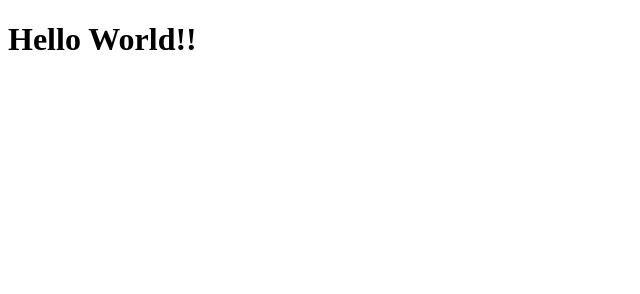
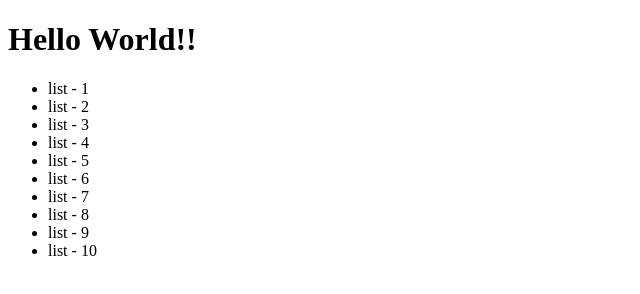
Before and after one commit to yoojanghun/JS2-kernel360, a website built with Parcel: page index.html in a window 1280 px wide. Shown: the whole page, without its empty margins (0-640 px from the left). Built offline with nearby package versions, Linux system fonts and the light colour scheme.

Commit message:
for statement

```diff
--- /dev/null
+++ b/forStatement.js
@@ -0,0 +1,17 @@
+// 반복문 (For statement)
+// for (시작조건; 종료조건; 변화조건) { }
+
+const ulEl = document.querySelector("ul");
+
+for(let i = 0; i < 10; i += 1){
+    const li = document.createElement("li");    // 메모리 상에 li태그 생성, const li에 저장
+    li.textContent = `list - ${i + 1}`;
+
+    if ((i + 1) % 2 === 0) {
+        li.addEventListener("click", function () {
+            console.log(li.textContent);
+        });
+    }
+
+    ulEl.appendChild(li);                       // ulEl의 자식으로 li를 생성
+}
--- a/index.html
+++ b/index.html
@@ -4,9 +4,10 @@
     <meta charset="UTF-8">
     <meta name="viewport" content="width=device-width, initial-scale=1.0">
     <title>Document</title>
-    <script src="./ifStatement.js"></script>
+    <script defer src="./forStatement.js"></script>
 </head>
 <body>
     <h1>Hello World!!</h1>
+    <ul></ul>
 </body>
 </html>
```
